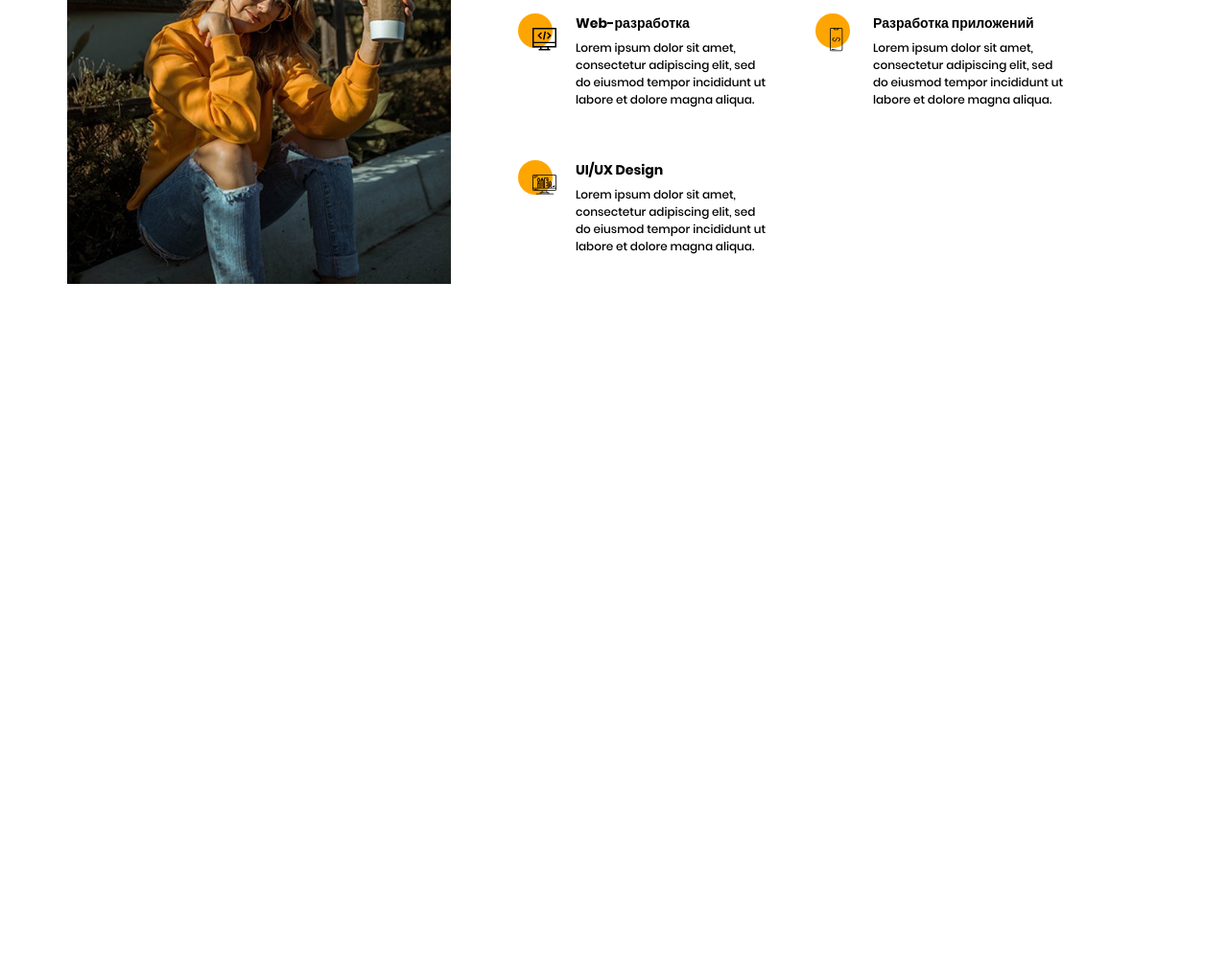
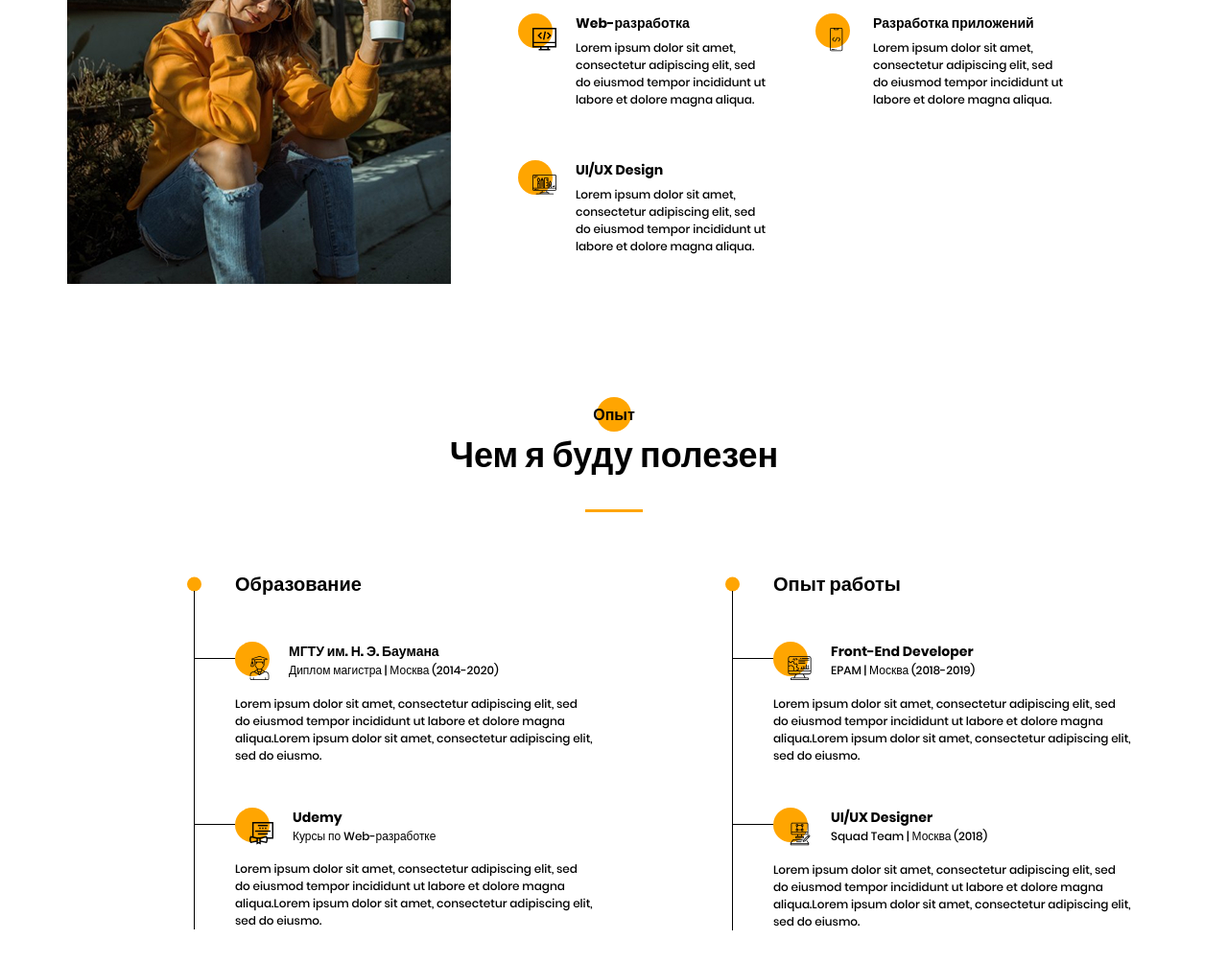
Before and after one commit to Korchvagen/Portfolio, a website: page src/index.html in a window 1280 px wide. Shown: the part 1224-2228 px from the top of the page at 96% size. Before the commit the page ends 1524 px from the top, so only its background shows below. Drawn offline with nearby package versions, Linux system fonts and the light colour scheme; files that its build step writes are made by us from their sources.

Commit message:
feat: add desctop experience section

```diff
--- a/src/index.html
+++ b/src/index.html
@@ -121,7 +121,8 @@
                         </div>
                         <div class="about__skills-desc">
                             <div class="about__skills-title title title_fz14">Web-разработка</div>
-                            <div class="about__skills-text">Lorem ipsum dolor sit amet, consectetur adipiscing elit, sed do
+                            <div class="about__skills-text">Lorem ipsum dolor sit amet, consectetur adipiscing elit, sed
+                                do
                                 eiusmod tempor incididunt ut labore et dolore magna
                                 aliqua.</div>
                         </div>
@@ -132,7 +133,8 @@
                         </div>
                         <div class="about__skills-desc">
                             <div class="about__skills-title title title_fz14">Разработка приложений</div>
-                            <div class="about__skills-text">Lorem ipsum dolor sit amet, consectetur adipiscing elit, sed do
+                            <div class="about__skills-text">Lorem ipsum dolor sit amet, consectetur adipiscing elit, sed
+                                do
                                 eiusmod tempor
                                 incididunt ut labore et dolore magna
                                 aliqua.</div>
@@ -144,7 +146,8 @@
                         </div>
                         <div class="about__skills-desc">
                             <div class="about__skills-title title title_fz14">UI/UX Design</div>
-                            <div class="about__skills-text">Lorem ipsum dolor sit amet, consectetur adipiscing elit, sed do
+                            <div class="about__skills-text">Lorem ipsum dolor sit amet, consectetur adipiscing elit, sed
+                                do
                                 eiusmod tempor
                                 incididunt ut labore et dolore magna
                                 aliqua.</div>
@@ -155,6 +158,93 @@
         </div>
     </section>
 
+    <section class="experience">
+        <div class="container">
+            <h2 class="title title_fz16 experience__title">Опыт</h2>
+            <div class="title title_fz36 experience__subtitle">Чем я буду полезен</div>
+            <div class="divider"></div>
+            <div class="experience__wrapper">
+                <div class="experience__column">
+                    <h3 class="title title_fz20 experience__column-title">Образование</h3>
+                    <ul class="experience__column-list">
+                        <li>
+                            <div class="experience__item">
+                                <div class="experience__item-head">
+                                    <div class="experience__item-img">
+                                        <img src="icons/experience/university.svg" alt="university">
+                                    </div>
+                                    <div class="experience__item-descr">
+                                        <h4 class="title title_fz14">МГТУ им. Н. Э. Баумана</h4>
+                                        <div class="experience__item-info">Диплом магистра | Москва (2014-2020)</div>
+                                    </div>
+                                </div>
+                                <div class="experience__item-body">Lorem ipsum dolor sit amet, consectetur adipiscing
+                                    elit, sed do eiusmod tempor incididunt ut labore et dolore magna
+                                    aliqua.Lorem ipsum dolor sit amet, consectetur adipiscing elit, sed do eiusmo.</div>
+                            </div>
+                        </li>
+                        <li>
+                            <div class="experience__item">
+                                <div class="experience__item-head">
+                                    <div class="experience__item-img">
+                                        <img src="icons/experience/courses.svg" alt="university">
+                                    </div>
+                                    <div class="experience__item-descr">
+                                        <h4 class="title title_fz14">Udemy</h4>
+                                        <div class="experience__item-info">Курсы по Web-разработке</div>
+                                    </div>
+                                </div>
+                                <div class="experience__item-body">Lorem ipsum dolor sit amet, consectetur adipiscing
+                                    elit, sed do
+                                    eiusmod tempor incididunt ut labore et dolore magna
+                                    aliqua.Lorem ipsum dolor sit amet, consectetur adipiscing elit, sed do eiusmo.</div>
+                            </div>
+                        </li>
+                    </ul>
+                </div>
+                <div class="experience__column">
+                    <h3 class="title title_fz20 experience__column-title">Опыт работы</h3>
+                    <ul class="experience__column-list">
+                        <li>
+                            <div class="experience__item">
+                                <div class="experience__item-head">
+                                    <div class="experience__item-img">
+                                        <img src="icons/experience/developer.svg" alt="university">
+                                    </div>
+                                    <div class="experience__item-descr">
+                                        <h4 class="title title_fz14">Front-End Developer</h4>
+                                        <div class="experience__item-info">EPAM | Москва (2018-2019)</div>
+                                    </div>
+                                </div>
+                                <div class="experience__item-body">Lorem ipsum dolor sit amet, consectetur adipiscing
+                                    elit, sed do
+                                    eiusmod tempor incididunt ut labore et dolore magna
+                                    aliqua.Lorem ipsum dolor sit amet, consectetur adipiscing elit, sed do eiusmo.</div>
+                            </div>
+                        </li>
+                        <li>
+                            <div class="experience__item">
+                                <div class="experience__item-head">
+                                    <div class="experience__item-img">
+                                        <img src="icons/experience/designer.svg" alt="university">
+                                    </div>
+                                    <div class="experience__item-descr">
+                                        <h4 class="title title_fz14">UI/UX Designer</h4>
+                                        <div class="experience__item-info">Squad Team | Москва (2018)</div>
+                                    </div>
+                                </div>
+                                <div class="experience__item-body">Lorem ipsum dolor sit amet, consectetur adipiscing
+                                    elit, sed do
+                                    eiusmod tempor incididunt ut labore et dolore magna
+                                    aliqua.Lorem ipsum dolor sit amet, consectetur adipiscing elit, sed do eiusmo.</div>
+                            </div>
+                        </li>
+                    </ul>
+                </div>
+            </div>
+        </div>
+    </section>
+
     <script src="js/script.js"></script>
 </body>
 
--- a/src/sass/blocks/_about.scss
+++ b/src/sass/blocks/_about.scss
@@ -23,7 +23,7 @@
   }
 
   .divider {
-    margin-top: 0;
+    margin: 0;
   }
 
   &__title {
--- /dev/null
+++ b/src/sass/blocks/_experience.scss
@@ -0,0 +1,115 @@
+.experience {
+  padding-top: 120px;
+
+  &__title {
+    position: relative;
+    text-align: center;
+    @include before_circle;
+
+    &::before {
+      left: 50%;
+      transform: translateX(-50%);
+    }
+  }
+
+  &__subtitle {
+    text-align: center;
+  }
+
+  &__wrapper {
+    margin: 60px;
+    padding: 0 65px;
+    display: grid;
+    grid-template-columns: repeat(2, 425px);
+    column-gap: 136px
+  }
+
+  &__column {
+    &-title {
+      position: relative;
+      padding-left: 50px;
+
+      &::before {
+        content: "";
+        position: absolute;
+        left: 0;
+        top: 50%;
+        transform: translateY(-50%);
+        width: 15px;
+        height: 15px;
+        background-color: $main-color;
+        border-radius: 100%;
+      }
+    }
+
+    &-list {
+      list-style-type: none;
+      position: relative;
+      padding-left: 50px;
+
+      &::before {
+        content: "";
+        position: absolute;
+        top: -7.5px;
+        left: 7px;
+        width: 1px;
+        height: calc(100% + 7.5px);
+        background-color: #000;
+      }
+
+      li {
+        padding-top: 45px;
+      }
+    }
+  }
+
+  &__item {
+    &-head {
+      display: flex;
+      column-gap: 20px;
+      position: relative;
+
+      &::before {
+        content: "";
+        position: absolute;
+        left: -42px;
+        top: 17.5px;
+        width: 42px;
+        height: 1px;
+        background-color: #000;
+      }
+    }
+
+    &-img {
+      position: relative;
+      padding-top: 15px;
+      padding-left: 15px;
+
+      @include before_circle;
+
+      &::before {
+        top: 0;
+      }
+
+      img {
+        max-width: 25px;
+        object-fit: cover;
+      }
+    }
+
+    &-info {
+      font-weight: 500;
+      font-size: 12px;
+      color: #000;
+      line-height: normal;
+    }
+
+    &-body {
+      margin-top: 12px;
+      font-weight: 500;
+      font-size: 12px;
+      color: #000;
+      line-height: normal;
+    }
+  }
+}
--- a/src/sass/blocks/_title.scss
+++ b/src/sass/blocks/_title.scss
@@ -12,6 +12,10 @@
     font-size: 16px;
   }
 
+  &_fz20 {
+    font-size: 20px;
+  }
+
   &_fz36 {
     font-size: 36px;
     line-height: 167%;
--- a/src/sass/style.scss
+++ b/src/sass/style.scss
@@ -15,7 +15,7 @@
 }
 
 .divider {
-  margin-top: 25px;
+  margin: 25px auto 0;
   width: 60px;
   height: 3px;
   background-color: $main-color;
@@ -28,3 +28,4 @@
 @import "blocks/burger";
 @import "blocks/menu";
 @import "blocks/about";
+@import "blocks/experience";
```
